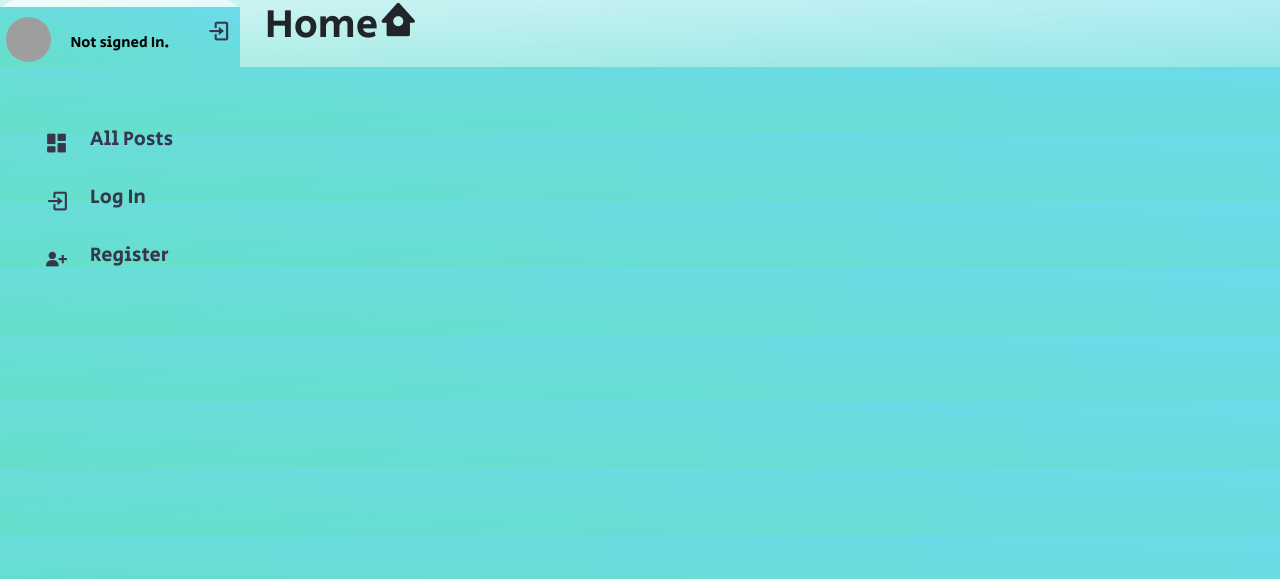
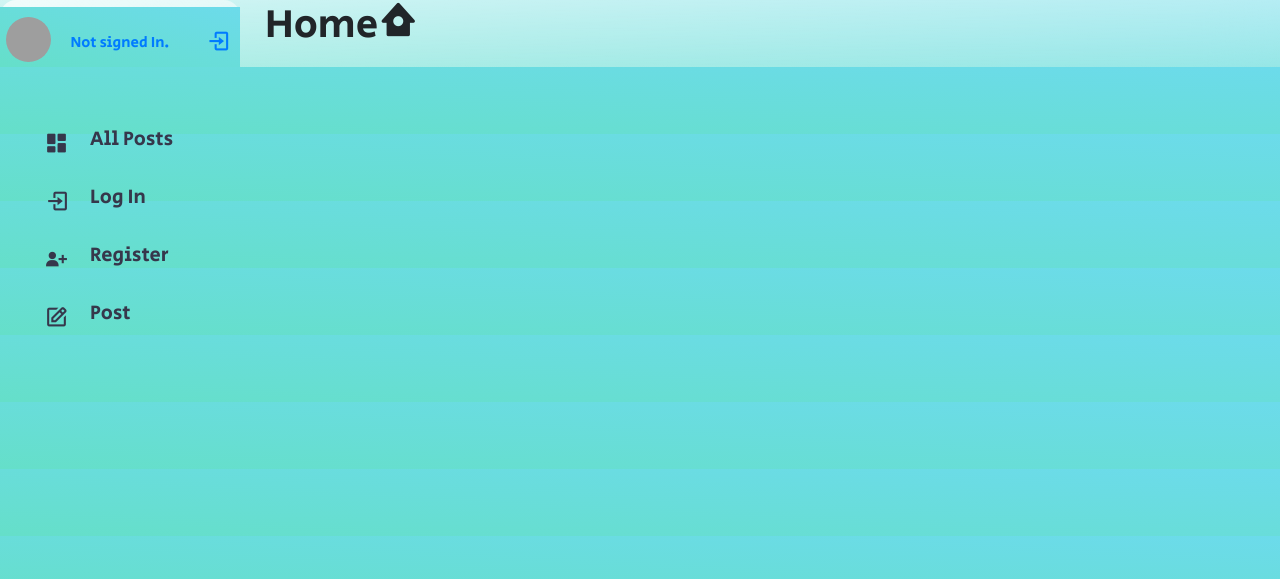
Before and after one commit to Codestronomer/CS50-NETWORK-PROJECT, a Django app: page / in a window 1280 px wide. Shown: the top 579 px of the page. Run offline with Django 3.2, Linux system fonts and the light colour scheme; data that the repository does not hold is empty; some libraries are stand-ins or nearby versions; grey boxes are pictures that could not be loaded.

Commit message:
post modal

```diff
--- a/network/static/network/index.js
+++ b/network/static/network/index.js
@@ -16,12 +16,13 @@ likebutton.forEach(element => {
                 let total = document.querySelector(`#post${catid}`).getAttribute("data-total")
             if (document.querySelector(`#post${catid}`).getAttribute("data-value") == 'Like') {
                 document.querySelector(`#liked${catid}`).innerHTML = (parseInt(total) + 1);
-                document.querySelector(`#heart${catid}`).style.color = 'red'
+                document.querySelector(`#post${catid}`).innerHTML = `<i class="fa fa-heart" id="heart{{p.id}}" style="color:red;"></i> <span id="liked{{p.id}}">{{p.liked.all.count}}</span>`;
+                document.querySelector(`#heart${catid}`).style.color = 'red';
                 document.querySelector(`#post${catid}`).setAttribute("data-total", parseInt(total) + 1)
                 document.querySelector(`#post${catid}`).setAttribute("data-value", 'Unlike')
             } else {
                 document.querySelector(`#liked${catid}`).innerHTML = (parseInt(total) - 1);
-                document.querySelector(`#heart${catid}`).style.color = 'black'
+                document.querySelector(`#post${catid}`).innerHTML = `<i class="far fa-heart" id="heart{{p.id}}></i> <span id="liked{{p.id}}">{{p.liked.all.count}}</span>`;
                 document.querySelector(`#post${catid}`).setAttribute("data-total", parseInt(total) - 1)
                 document.querySelector(`#post${catid}`).setAttribute("data-value", 'Like')
             }
@@ -86,9 +87,23 @@ overlay.addEventListener('click', () => {
     })
 })
 
+overlay.addEventListener('click', () => {
+    const modals = document.querySelectorAll('.post-modal.active')
+    modals.forEach(modal => {
+        closeModal(modal);
+    })
+})
+
 close.forEach(button => {
     button.addEventListener('click', () => {
         const modal = button.closest('.my-modal');
+        closeModal(modal);
+    })
+})
+
+close.forEach(button => {
+    button.addEventListener('click', () => {
+        const modal = button.closest('.post-modal');
         closeModal(modal);
     })
 })
--- a/network/static/styles.css
+++ b/network/static/styles.css
@@ -134,9 +134,7 @@ hr {
     transition: 200ms ease-in-out;
     border: 1px solid transparent;
     border-radius: 10px;
-    z-index: 10;
-    background: linear-gradient(to right top, #65dfc9, #6cdbeb);;
-
+    background: linear-gradient(to right top, #65dfc9, #6cdbeb);
     width: 500px;
     max-width: 80%;
     box-shadow: 0.5;
@@ -145,6 +143,26 @@ hr {
 }
 
 .my-modal.active {
+    transform: translate(-50%, -50%) scale(1);
+}
+
+.post-modal{
+    position: fixed;
+    top: 50%;
+    left:50%;
+    transform: translate(-50%, -50%) scale(0);
+    transition: 200ms ease-in-out;
+    border: 1px solid transparent;
+    border-radius: 10px;
+    z-index: 10;
+    background: linear-gradient(to right top, #65dfc9, #6cdbeb);;
+    width: 500px;
+    max-width: 80%;
+    box-shadow: 0.5;
+    backdrop-filter: blur(10rem);
+}
+
+.post-modal.active {
     transform: translate(-50%, -50%) scale(1);
 }
 
@@ -182,7 +200,6 @@ hr {
     bottom: 0px;
     background-color: rgba(0, 0, 0, .5);
     pointer-events: none;
-    z-index: 2;
     backdrop-filter: blur(6rem);
 }
 
@@ -211,16 +228,10 @@ input {
 }
 
 .profile{
-    position: relative;
     padding: 10px 6px;
     height: 60px;
     background: linear-gradient(to right top, #65dfc9, #6cdbeb);
 
-}
-
-.profile_details{
-    display: flex;
-    align-items: center;
 }
 
 .profile-image{
@@ -230,16 +241,10 @@ input {
     border-radius: 30px;
 }
 
-.profile_name{
-    font-size: 2px;
-    color: rgb(54, 55, 75);
-
-
-}
-
 .pr-name{
     margin-right:-2px;
     margin-top: 15px;
+    color: rgb(54, 55, 75);
 }
 
 .dashboard .p-name,
@@ -251,14 +256,14 @@ input {
   z-index: 5;
 }
 
-.profile #icon{
+.col-3 #icon{
     position: absolute;
     left: 88%;
-    bottom: 5px;
     transform: translateX(-50%);
     min-width: 50px;
     line-height: 50px;
     font-size: 25px;
+    align-items: baseline;
     border-radius: 12px;
 }
 
--- a/network/templates/network/index.html
+++ b/network/templates/network/index.html
@@ -6,17 +6,6 @@
 <!-- Form to create a new post -->
     <div class='container'>
         <h1>Home<i class='bx bxs-home-circle' ></i></h1>
-        {% if request.user.is_authenticated %}
-            <div class="form">
-                <h4>New Post</h4>
-                <form method="POST" action="{% url 'new_post' %}">
-                    {% csrf_token %}
-                    <textarea rows=4 class="form-control" id="post" name="post"></textarea>
-                    <button class="btn btn-primary m-1">Submit</button>
-                </form>
-            </div>
-            <hr>
-        {% endif %}
         <div class="posts">
             {% for p in posts %}
                 <div class="post">
@@ -35,14 +24,30 @@
                                         {% if request.user in p.liked.all %}
                                             <a class="likebutton" id="post{{ p.id }}" href="#" data-cid="{{ p.id }}" data-total="{{p.liked.all.count}}" data-value="Unlike" value="submit"><i class="fa fa-heart" id="heart{{p.id}}" style="color:red;"></i> <span id="liked{{p.id}}">{{p.liked.all.count}}</span></a>
                                         {% else %}
-                                            <a class="likebutton" id="post{{ p.id }}" href="#" data-cid="{{ p.id }}" data-total="{{p.liked.all.count}}" data-value="Like" value="submit"><i class="fa fa-heart" id="heart{{p.id}}" style="color:black;"></i> <span id="liked{{p.id}}">{{p.liked.all.count}}</span></a>
+                                            <a class="likebutton"  id="post{{ p.id }}" href="#" data-cid="{{ p.id }}" data-total="{{p.liked.all.count}}" data-value="Like" value="submit"><i class="far fa-heart" id="heart{{p.id}}"></i> <span id="liked{{p.id}}">{{p.liked.all.count}}</span></a>
                                         {% endif %}
                                     </div>
                                     <div class="col">
-                                        <a class="modal-button" data-modal-target="#my-modal" id="open" href="#" data-post="{{p.id}}"><i class="far fa-comment-alt"></i></a>
+                                        <a class="modal-button" data-modal-target="#my-modal" id="open" data-post="{{p.id}}"><i class="far fa-comment-alt"></i></a>
                                     </div>
                                 </div>
 
+                                <!-- Post and comment modal -->
+                                <div class="post-modal" id="post-modal">
+                                    <div class="modal-header">
+                                        <div class="title">New Post</div>
+                                        <button data-close-button class="close" style="color:white">&times;</button>
+                                    </div>
+                                    <div class="modal-body">
+                                        <div class="form">
+                                            <form method="POST" action="{% url 'new_post' %}">
+                                                {% csrf_token %}
+                                                <input type="text" id="new-post" />
+                                                <button class="btn btn-primary m-1">Submit</button>
+                                            </form>
+                                        </div>
+                                    </div>
+                                </div>
 
                                 <div class="my-modal" id="my-modal">
                                     <div class="modal-header">
--- a/network/templates/network/layout.html
+++ b/network/templates/network/layout.html
@@ -94,8 +94,15 @@
                             </a>
                         </li>
                     {% endif %}
+                    <li>
+                        <a class="modal-button" data-modal-target="#post-modal" id="open" href="#">
+                            <i class='bx bx-edit'></i>
+                            <span class="links_name">Post</span>
+                        </a>
+                    </li>
                 </ul>
 
+                {% if request.user.is_authenticated %}
                     <div class="profile_content">
                         <div class="profile">
                             <div class="profile-details">
@@ -104,26 +111,52 @@
                                             <img class="profile-image" src="https://st2.depositphotos.com/1104517/11965/v/600/depositphotos_119659092-stock-illustration-male-avatar-profile-picture-vector.jpg" alt="">
                                         </div>
                                         <div class="pr-name col-5">
-                                        <div class="p-name" style="margin-top: px;"><a href="" style="color:black">Not signed In.</a></div>
+                                            <div class="p-name" style="font-size: 15px;">{{request.user.username|title}}</a></div>
                                         </div>
                                     <div class="col-3">
-                                        <div class="profile_link"><i id="icon" class='bx bx-log-in'></i></div>
-                                    </div>
-                                </div>
-                                <div class="profile_name">
+                                        <a href="{% url 'logout' %}">
+                                            <div class="profile_link"><i style="font-size:25px; left: 88%;
+                                                transform: translateX(-50%);
+                                                min-width: 50px;
+                                                line-height: 50px;
+                                                font-size: 25px;
+                                                align-items: baseline;
+                                                border-radius: 12px;" class='bx bx-log-out'></i></div>
+                                        </a>
                                     </div>
                                 </div>
                             </div>
                         </div>
+                    </div>
+                {% else %}
+                    <div class="profile_content">
+                        <div class="profile">
+                            <div class="profile-details">
+                                <div class="row">
+                                    <div class="col-3">
+                                        <img class="profile-image" src="https://st2.depositphotos.com/1104517/11965/v/600/depositphotos_119659092-stock-illustration-male-avatar-profile-picture-vector.jpg" alt="">
+                                    </div>
+                                    <a href="{% url 'login' %}">
+                                        <div class="pr-name col-5">
+                                            <div class="p-name" style="margin-top: px;">Not signed In.</a></div>
+                                        </div>
+                                        <div class="col-3">
+                                            <a href="{% url 'login' %}">
+                                                <div class="profile_link"><i id="icon" class='bx bx-log-in'></i></div>
+                                            </a>
+                                        </div>
+                                    </a>
+                                </div>
+                            </div>
+                        </div>
+                    </div>
+                {% endif %}
             </div>
             <div class="body">
                 {% block body %}
                 {% endblock %}
             </div>
         </div>
-
-
-        </div>
         <script src="{% static 'network/index.js' %}"></script>
     </body>
 </html>
```
Lines whose indentation alone changed are shown as unchanged.
